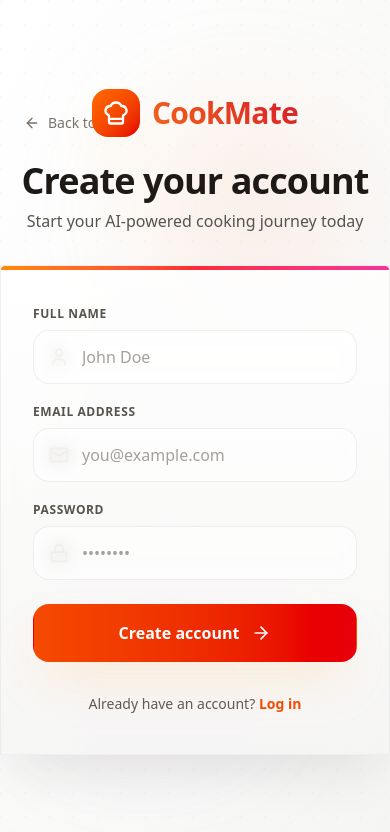
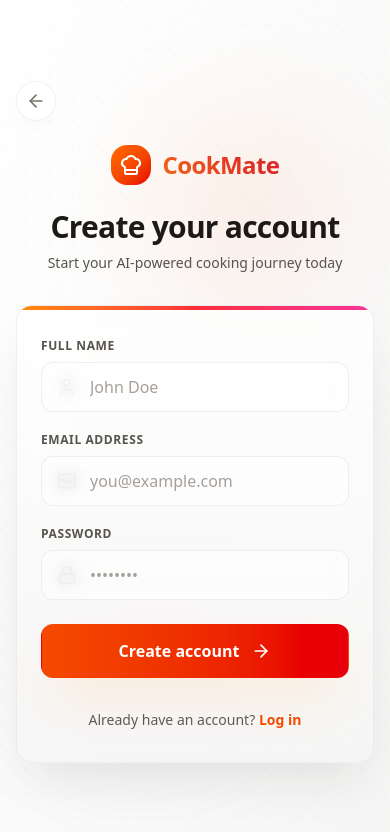
Before and after one commit to rexshimura/CookMate, a React (Vite) app in the folder frontend/: page /signup in a window 390 px wide. Shown: the top 832 px of the page. Built offline with nearby package versions, Linux system fonts and the light colour scheme; no server answers.

Commit message:
phone responsive sign up

```diff
--- a/frontend/src/pages/Auth/Sign-Up.jsx
+++ b/frontend/src/pages/Auth/Sign-Up.jsx
@@ -37,7 +37,7 @@ export default function SignupPage() {
   };
 
   return (
-    <div className="min-h-screen bg-gradient-to-br from-white via-stone-50 to-stone-100 flex flex-col justify-center py-12 sm:px-6 lg:px-8 font-sans relative overflow-hidden">
+    <div className="min-h-screen bg-gradient-to-br from-white via-stone-50 to-stone-100 flex flex-col justify-center py-8 sm:py-12 px-4 sm:px-6 lg:px-8 font-sans relative overflow-hidden">
 
       {/* Background Pattern */}
       <div className="absolute inset-0 opacity-5">
@@ -48,38 +48,41 @@ export default function SignupPage() {
       <div className="absolute top-32 right-16 w-40 h-40 bg-gradient-to-br from-orange-200 to-red-200 rounded-full mix-blend-multiply filter blur-3xl opacity-40 animate-blob"></div>
       <div className="absolute bottom-32 left-16 w-40 h-40 bg-gradient-to-br from-pink-200 to-purple-200 rounded-full mix-blend-multiply filter blur-3xl opacity-40 animate-blob animation-delay-2000"></div>
 
-      <div className="relative z-10">
-        <div className="absolute top-6 left-6">
+      <div className="relative z-10 w-full max-w-md mx-auto sm:max-w-none">
+
+        {/* Back Button - Circular & Animated */}
+        {/* Relative on mobile to sit in flow, Absolute on Desktop to sit in corner */}
+        <div className="relative mb-6 sm:absolute sm:top-8 sm:left-8 sm:mb-0 z-20">
           <Link
-            to="/"
-            className="flex items-center gap-2 text-stone-500 hover:text-orange-600 transition-all duration-200 text-sm font-medium group hover:scale-105"
+            to="/signin"
+            className="group flex items-center justify-center w-10 h-10 sm:w-12 sm:h-12 bg-white/80 backdrop-blur-xl border border-stone-200/50 rounded-full shadow-lg shadow-stone-200/20 hover:shadow-xl hover:shadow-orange-200/20 transition-all duration-300 hover:scale-110 hover:border-orange-200"
+            aria-label="Back to Home"
           >
-            <ArrowLeft className="w-4 h-4 group-hover:-translate-x-1 transition-transform duration-200" />
-            Back to Home
+            <ArrowLeft className="w-5 h-5 text-stone-500 group-hover:text-orange-600 transition-all duration-300 group-hover:-translate-x-1" />
           </Link>
         </div>
 
         <div className="sm:mx-auto sm:w-full sm:max-w-md">
           <div className="flex justify-center items-center gap-3 mb-6 animate-fadeIn">
-            <div className="relative w-12 h-12 bg-gradient-to-br from-orange-500 via-orange-600 to-red-600 rounded-2xl flex items-center justify-center shadow-2xl shadow-orange-200/50 overflow-hidden group">
+            <div className="relative w-10 h-10 sm:w-12 sm:h-12 bg-gradient-to-br from-orange-500 via-orange-600 to-red-600 rounded-2xl flex items-center justify-center shadow-2xl shadow-orange-200/50 overflow-hidden group">
               {/* Shimmer effect */}
               <div className="absolute inset-0 bg-gradient-to-r from-transparent via-white/20 to-transparent -translate-x-full group-hover:translate-x-full transition-transform duration-1000"></div>
-              <ChefHat className="w-7 h-7 text-white relative z-10" />
+              <ChefHat className="w-6 h-6 sm:w-7 sm:h-7 text-white relative z-10" />
             </div>
             <div className="relative">
-              <span className="text-3xl font-bold gradient-text tracking-tight">CookMate</span>
+              <span className="text-2xl sm:text-3xl font-bold gradient-text tracking-tight">CookMate</span>
               <Sparkles className="absolute -top-1 -right-2 w-4 h-4 text-yellow-400 opacity-0 group-hover:opacity-100 transition-opacity duration-300" />
             </div>
           </div>
 
           <div className="text-center mb-8">
-            <h2 className="text-4xl font-extrabold text-stone-900 tracking-tight mb-2">Create your account</h2>
-            <p className="text-stone-600">Start your AI-powered cooking journey today</p>
+            <h2 className="text-3xl sm:text-4xl font-extrabold text-stone-900 tracking-tight mb-2">Create your account</h2>
+            <p className="text-stone-600 text-sm sm:text-base">Start your AI-powered cooking journey today</p>
           </div>
         </div>
 
         <div className="sm:mx-auto sm:w-full sm:max-w-md">
-          <div className="bg-gradient-to-b from-white/80 via-stone-50/80 to-stone-100/80 backdrop-blur-xl py-10 px-8 shadow-2xl shadow-stone-900/10 border border-stone-200/60 sm:rounded-3xl sm:px-12 relative overflow-hidden group transition-all duration-500 ease-out hover:shadow-3xl hover:shadow-stone-900/15">
+          <div className="bg-gradient-to-b from-white/80 via-stone-50/80 to-stone-100/80 backdrop-blur-xl py-8 px-6 sm:py-10 sm:px-8 shadow-2xl shadow-stone-900/10 border border-stone-200/60 rounded-2xl sm:rounded-3xl relative overflow-hidden group transition-all duration-500 ease-out hover:shadow-3xl hover:shadow-stone-900/15">
 
             {/* Shimmer effect */}
             <div className="absolute inset-0 bg-gradient-to-r from-transparent via-white/20 to-transparent -translate-x-full group-hover:translate-x-full transition-transform duration-1000 pointer-events-none"></div>
@@ -106,7 +109,7 @@ export default function SignupPage() {
                       required
                       value={name}
                       onChange={(e) => setName(e.target.value)}
-                      className="block w-full pl-12 pr-4 py-3.5 border border-stone-200/60 rounded-2xl leading-6 bg-white/50 backdrop-blur-sm text-stone-900 placeholder-stone-400 focus:outline-none focus:ring-2 focus:ring-orange-500/20 focus:border-orange-500 transition-all duration-300 hover:border-stone-300 focus:scale-[1.02] hover:scale-[1.01]"
+                      className="block w-full pl-12 pr-4 py-3 sm:py-3.5 border border-stone-200/60 rounded-xl sm:rounded-2xl leading-6 bg-white/50 backdrop-blur-sm text-stone-900 placeholder-stone-400 focus:outline-none focus:ring-2 focus:ring-orange-500/20 focus:border-orange-500 transition-all duration-300 hover:border-stone-300 focus:scale-[1.02] hover:scale-[1.01]"
                       placeholder="John Doe"
                     />
                   </div>
@@ -123,7 +126,7 @@ export default function SignupPage() {
                       required
                       value={email}
                       onChange={(e) => setEmail(e.target.value)}
-                      className="block w-full pl-12 pr-4 py-3.5 border border-stone-200/60 rounded-2xl leading-6 bg-white/50 backdrop-blur-sm text-stone-900 placeholder-stone-400 focus:outline-none focus:ring-2 focus:ring-orange-500/20 focus:border-orange-500 transition-all duration-300 hover:border-stone-300 focus:scale-[1.02] hover:scale-[1.01]"
+                      className="block w-full pl-12 pr-4 py-3 sm:py-3.5 border border-stone-200/60 rounded-xl sm:rounded-2xl leading-6 bg-white/50 backdrop-blur-sm text-stone-900 placeholder-stone-400 focus:outline-none focus:ring-2 focus:ring-orange-500/20 focus:border-orange-500 transition-all duration-300 hover:border-stone-300 focus:scale-[1.02] hover:scale-[1.01]"
                       placeholder="you@example.com"
                     />
                   </div>
@@ -140,7 +143,7 @@ export default function SignupPage() {
                       required
                       value={password}
                       onChange={(e) => setPassword(e.target.value)}
-                      className="block w-full pl-12 pr-4 py-3.5 border border-stone-200/60 rounded-2xl leading-6 bg-white/50 backdrop-blur-sm text-stone-900 placeholder-stone-400 focus:outline-none focus:ring-2 focus:ring-orange-500/20 focus:border-orange-500 transition-all duration-300 hover:border-stone-300 focus:scale-[1.02] hover:scale-[1.01]"
+                      className="block w-full pl-12 pr-4 py-3 sm:py-3.5 border border-stone-200/60 rounded-xl sm:rounded-2xl leading-6 bg-white/50 backdrop-blur-sm text-stone-900 placeholder-stone-400 focus:outline-none focus:ring-2 focus:ring-orange-500/20 focus:border-orange-500 transition-all duration-300 hover:border-stone-300 focus:scale-[1.02] hover:scale-[1.01]"
                       placeholder="••••••••"
                     />
                   </div>
@@ -151,7 +154,7 @@ export default function SignupPage() {
                 <button
                   type="submit"
                   disabled={isLoading}
-                  className="group relative w-full flex justify-center items-center gap-3 py-4 px-6 border border-transparent rounded-2xl shadow-2xl shadow-orange-200/50 text-white font-bold text-base bg-gradient-to-r from-orange-600 to-red-600 hover:from-orange-700 hover:to-red-700 focus:outline-none focus:ring-2 focus:ring-offset-2 focus:ring-orange-500 transition-all duration-300 transform hover:scale-[1.02] hover:shadow-3xl hover:shadow-orange-300/50 disabled:opacity-50 disabled:cursor-not-allowed disabled:hover:scale-100 overflow-hidden"
+                  className="group relative w-full flex justify-center items-center gap-3 py-3.5 sm:py-4 px-6 border border-transparent rounded-xl sm:rounded-2xl shadow-2xl shadow-orange-200/50 text-white font-bold text-base bg-gradient-to-r from-orange-600 to-red-600 hover:from-orange-700 hover:to-red-700 focus:outline-none focus:ring-2 focus:ring-offset-2 focus:ring-orange-500 transition-all duration-300 transform hover:scale-[1.02] hover:shadow-3xl hover:shadow-orange-300/50 disabled:opacity-50 disabled:cursor-not-allowed disabled:hover:scale-100 overflow-hidden"
                 >
                   {/* Button shimmer effect */}
                   <div className="absolute inset-0 bg-gradient-to-r from-transparent via-white/20 to-transparent -translate-x-full group-hover:translate-x-full transition-transform duration-1000"></div>
```
